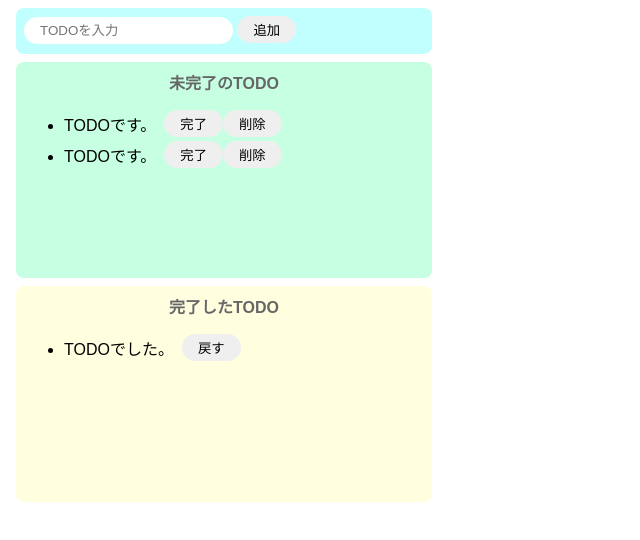
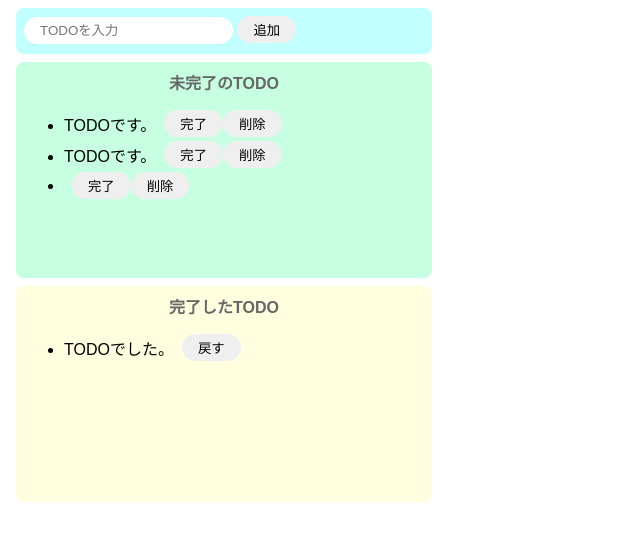
Before and after one commit to kukekuke/udemy-modern-javascript-session-5, a website built with Parcel: page index.html in a window 1280 px wide. Both pictures are taken after a click on the button "追加". Shown: the whole page, without its empty margins (0-640 px from the left). Built offline with nearby package versions, Linux system fonts and the light colour scheme.

Commit message:
33.タスクの追加機能(ボタン)

```diff
--- a/index.html
+++ b/index.html
@@ -7,12 +7,12 @@
 
   <body>
     <div class="input-area">
-      <input placeholder="TODOを入力" />
-      <button>追加</button>
+      <input id="add-text" placeholder="TODOを入力" />
+      <button id="add-button">追加</button>
     </div>
     <div class="incomplete-area">
       <p class="title">未完了のTODO</p>
-      <ul>
+      <ul id="incomplete-list">
         <div class="list-row">
           <li>TODOです。</li>
           <button>完了</button>
--- a/src/index.js
+++ b/src/index.js
@@ -1 +1,44 @@
 import "./styles.css";
+
+const onClickAdd = () => {
+  // テキストボックスの値を取得し、初期化する。
+  const inputText = document.getElementById("add-text").value;
+  document.getElementById("add-text").value = "";
+
+  // div生成
+  const div = document.createElement("div");
+  div.className = "list-row";
+
+  // liタグ生成
+  const li = document.createElement("li");
+  li.innerText = inputText;
+
+  // buton(完了)タグ生成
+  const completeButton = document.createElement("button");
+  completeButton.innerText = "完了";
+  completeButton.addEventListener("click", () => {
+    alert("完了");
+  });
+
+  // buton(完了)タグ生成
+  const deleteButton = document.createElement("button");
+  deleteButton.innerText = "削除";
+  deleteButton.addEventListener("click", () => {
+    alert("削除");
+  });
+
+  // 未完了のリストに追加
+  document.getElementById("incomplete-list").appendChild(div);
+
+  // divタグの子要素に各要素を設定
+  div.appendChild(li);
+  div.appendChild(completeButton);
+  div.appendChild(deleteButton);
+
+  //console.log(div);
+  //alert(inputText);
+};
+
+document
+  .getElementById("add-button")
+  .addEventListener("click", () => onClickAdd());
```
